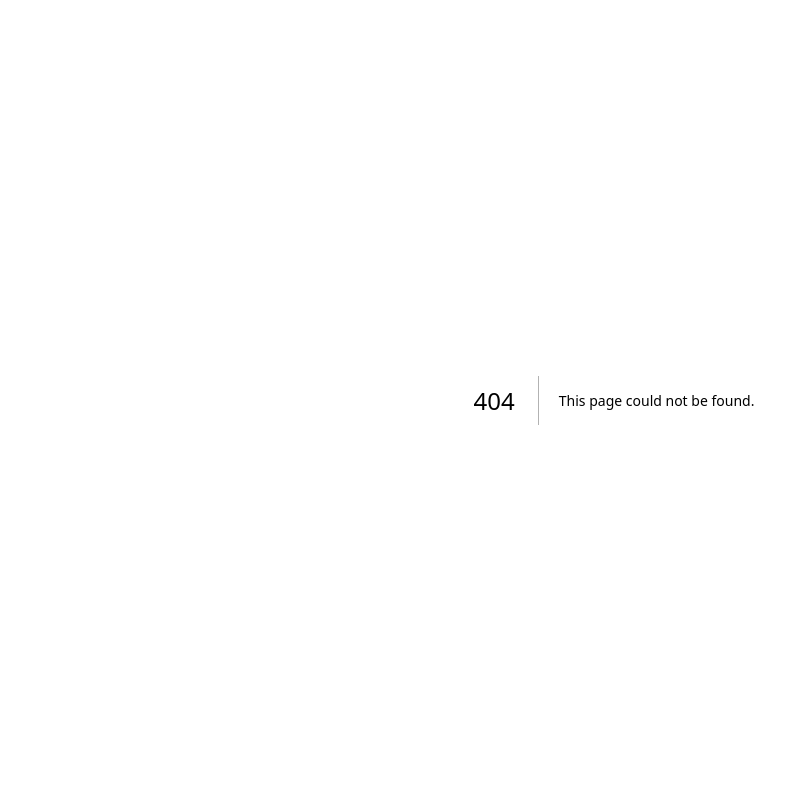
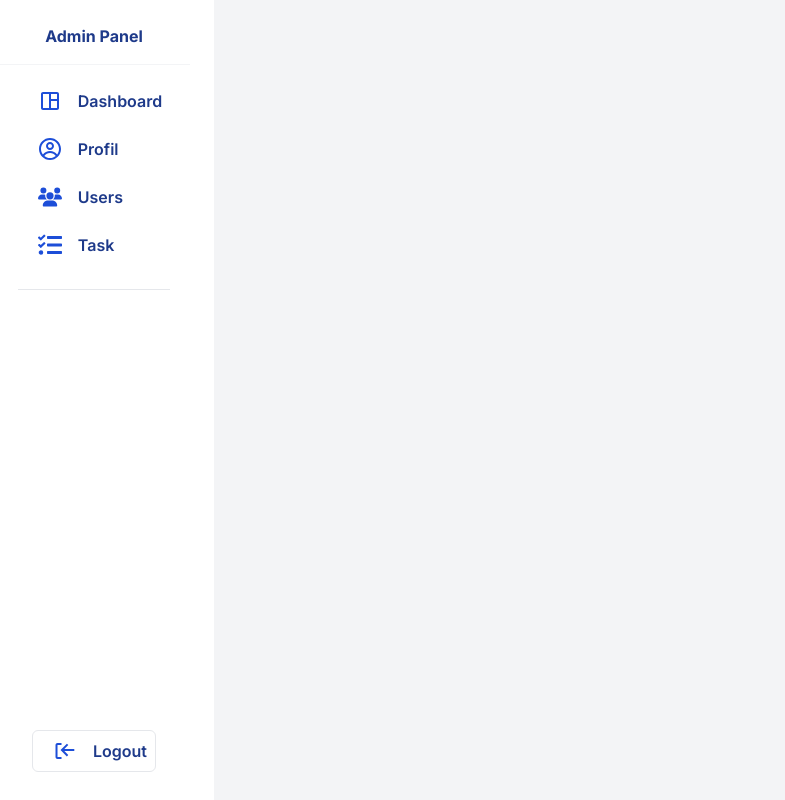
Before and after one commit to marinacavar/Upravljanje-zadacima, a Next.js app in the folder frontend/: page /admin in a window 1280 px wide. Before the commit this address had no page. Shown: the whole page, without its empty margins (26-811 px from the left). Built offline with nearby package versions, Linux system fonts and the light colour scheme.

Commit message:
sidebar for admin and users

```diff
--- a/frontend/package.json
+++ b/frontend/package.json
@@ -9,13 +9,11 @@
     "lint": "next lint"
   },
   "dependencies": {
+    "@headlessui/react": "^1.7.18",
     "@hookform/resolvers": "^3.3.4",
     "axios": "^1.6.8",
-
-    "next": "^14.1.3",
-
+    "jwt-decode": "^4.0.0",
     "next": "14.1.3",
-
     "react": "^18",
     "react-dom": "^18",
     "react-hook-form": "^7.51.2",
--- /dev/null
+++ b/frontend/src/app/admin/page.js
@@ -0,0 +1,64 @@
+"use client"
+import { Disclosure } from '@headlessui/react'
+import React, {useState} from 'react'
+import { GiHamburgerMenu } from 'react-icons/gi'
+// import icons from react-icons
+import {MdOutlineSpaceDashboard } from "react-icons/md";
+import { CgProfile, CgLogOut } from "react-icons/cg";
+import { FaUsers } from "react-icons/fa6";
+import { FaTasks } from "react-icons/fa";
+
+
+export default function Sidebar() {
+   return (
+    <div>
+    <Disclosure as= "nav">
+      <Disclosure.Button className="absolute top-4 right-4 inline-flex items-center peer justify-center rounded-md p-2 text-blue-700 hover:text-white focus:outline-none focus:ring-2 focus:ring-inset focus:rind-white group hover:bg-blue-700">
+        <GiHamburgerMenu
+          className="block md:hidden h-6 w-6"
+          aria-hidden="true"
+        />
+      </Disclosure.Button>
+      <div className="p-6 w-1/2 h-screen bg-white z-20 fixed top-0 -left-96 lg:left-0 lg:w-60  peer-focus:left-0 peer:transition ease-out delay-150 duration-200">
+        <div className="flex flex-col justify-start items-center">
+          <h1 className='text-base text-center cursor-pointer font-bold text-blue-900 border-b border-gray-100 pb-4 w-full'>Admin Panel</h1>
+          <div className="my-4 border-b border-grey-100 pb-4">
+            <div className="flex mb-2 justify-start items-center gap-4 pl-5 hover:bg-blue-700 p-2 rounded-md group cursor-pointer hover:shadow-lg m-auto">
+              {/* need icons */}
+              <MdOutlineSpaceDashboard className="text-2xl text-blue-700 group-hover:text-white" />
+              <h3 className='text-base text-blue-900 group-hover:text-white font-semibold'>Dashboard</h3>
+            </div>
+            <div className="flex mb-2 justify-start items-center gap-4 pl-5 hover:bg-blue-700 p-2 rounded-md group cursor-pointer hover:shadow-lg m-auto">
+              {/* need icons */}
+              <CgProfile className="text-2xl text-blue-700 group-hover:text-white" />
+              <h3 className='text-base text-blue-900 group-hover:text-white font-semibold'>Profil</h3>
+            </div>
+            <div className="flex mb-2 justify-start items-center gap-4 pl-5 hover:bg-blue-700 p-2 rounded-md group cursor-pointer hover:shadow-lg m-auto">
+              {/* need icons */}
+              <FaUsers className="text-2xl text-blue-700 group-hover:text-white" />
+              <h3 className='text-base text-blue-900 group-hover:text-white font-semibold'>Users</h3>
+            </div>
+            <div className="flex mb-2 justify-start items-center gap-4 pl-5 hover:bg-blue-700 p-2 rounded-md group cursor-pointer hover:shadow-lg m-auto">
+              {/* need icons */}
+              <FaTasks className="text-2xl text-blue-700 group-hover:text-white" />
+              <h3 className='text-base text-blue-900 group-hover:text-white font-semibold'>Task</h3>
+            </div>
+
+          </div>
+
+           {/* logout */}
+           <div className="absolute bottom-5 left-13 flex items-center justify-center">
+              <div className="flex mb-2 justify-start items-center gap-4 pl-5 border border-gray-200  hover:bg-blue-700 p-2 rounded-md group cursor-pointer hover:shadow-lg m-auto">
+                <CgLogOut className="text-2xl text-blue-700 group-hover:text-white " />
+                <h3 className="text-base text-blue-900 group-hover:text-white font-semibold ">
+                  Logout
+                </h3>
+              </div>
+            </div>
+
+        </div>
+      </div>
+      </Disclosure>
+    </div>
+  )
+}
--- a/frontend/src/app/auth/sign-in/page.js
+++ /dev/null
@@ -1,10 +0,0 @@
-export default function SignIn() {
-
-    return (
-
-      <div className="flex flex-col justify-center min-h-screen py-2 bg-gray-100">
-      hjh
-      </div>
-    );
-
-  }
--- a/frontend/src/app/components/navbar.js
+++ b/frontend/src/app/components/navbar.js
@@ -23,8 +23,7 @@
               <div className="ml-4 flex items-center space-x-4">
                 <a href="/" className="text-white hover:bg-white hover:text-black rounded-lg p-2">Home</a>
                 <a href="/" className="text-white hover:bg-white hover:text-black rounded-lg p-2">About</a>
-                <a href="/" className="text-white hover:bg-white hover:text-black rounded-lg p-2">Services</a>
-                <a href="/" className="text-white hover:bg-white hover:text-black rounded-lg p-2">Contact</a>
+                <a href="/" className="text-white hover:bg-white hover:text-black rounded-lg p-2">Logout</a>
               </div>
             </div>
             <div className="md:hidden flex items-center">
@@ -72,8 +71,8 @@
             <div className="px-2 pt-2 pb-3 space-y-1 sm:px-3">
                 <a href="/" className="text-white block hover:bg-white hover:text-black rounded-lg p-2">Home</a>
                 <a href="/" className="text-white block hover:bg-white hover:text-black rounded-lg p-2">About</a>
-                <a href="/" className="text-white block hover:bg-white hover:text-black rounded-lg p-2">Services</a>
-                <a href="/" className="text-white block hover:bg-white hover:text-black rounded-lg p-2">Contact</a>
+                <a href="/" className="text-white block hover:bg-white hover:text-black rounded-lg p-2">Logout</a>
+
             </div>
           </div>
         )}
--- a/frontend/src/app/globals.css
+++ b/frontend/src/app/globals.css
@@ -1,3 +1,10 @@
 @tailwind base;
 @tailwind components;
 @tailwind utilities;
+
+
+@layer base {
+    body{
+        @apply bg-gray-100;
+    }
+}
--- /dev/null
+++ b/frontend/src/app/home/page.js
@@ -0,0 +1,60 @@
+"use client"
+import { Disclosure } from '@headlessui/react'
+import React, {useState} from 'react'
+import { GiHamburgerMenu } from 'react-icons/gi'
+// import icons from react-icons
+import {MdOutlineSpaceDashboard } from "react-icons/md";
+import { CgProfile, CgLogOut } from "react-icons/cg";
+import { FaTasks } from "react-icons/fa";
+
+
+export default function Sidebar() {
+   return (
+    <div>
+    <Disclosure as= "nav">
+      <Disclosure.Button className="absolute top-4 right-4 inline-flex items-center peer justify-center rounded-md p-2 text-blue-700 hover:text-white focus:outline-none focus:ring-2 focus:ring-inset focus:rind-white group hover:bg-blue-700">
+        <GiHamburgerMenu
+          className="block md:hidden h-6 w-6"
+          aria-hidden="true"
+        />
+      </Disclosure.Button>
+      <div className="p-6 w-1/2 h-screen bg-white z-20 fixed top-0 -left-96 lg:left-0 lg:w-60  peer-focus:left-0 peer:transition ease-out delay-150 duration-200">
+        <div className="flex flex-col justify-start items-center">
+          <div className='text-base text-center cursor-pointer font-bold border-b border-gray-100 pb-4 w-full'>
+          <span className="text-blue-800">Company</span>Name
+          </div>
+          <div className="my-4 border-b border-grey-100 pb-4">
+            <div className="flex mb-2 justify-start items-center gap-4 pl-5 hover:bg-blue-700 p-2 rounded-md group cursor-pointer hover:shadow-lg m-auto">
+              {/* need icons */}
+              <MdOutlineSpaceDashboard className="text-2xl text-blue-700 group-hover:text-white" />
+              <h3 className='text-base text-blue-900 group-hover:text-white font-semibold'>Dashboard</h3>
+            </div>
+            <div className="flex mb-2 justify-start items-center gap-4 pl-5 hover:bg-blue-700 p-2 rounded-md group cursor-pointer hover:shadow-lg m-auto">
+              {/* need icons */}
+              <CgProfile className="text-2xl text-blue-700 group-hover:text-white" />
+              <h3 className='text-base text-blue-900 group-hover:text-white font-semibold'>Profil</h3>
+            </div>
+            <div className="flex mb-2 justify-start items-center gap-4 pl-5 hover:bg-blue-700 p-2 rounded-md group cursor-pointer hover:shadow-lg m-auto">
+              {/* need icons */}
+              <FaTasks className="text-2xl text-blue-700 group-hover:text-white" />
+              <h3 className='text-base text-blue-900 group-hover:text-white font-semibold'>Task</h3>
+            </div>
+
+          </div>
+
+           {/* logout */}
+           <div className="absolute bottom-5 left-13 flex items-center justify-center">
+              <div className="flex mb-2 justify-start items-center gap-4 pl-5 border border-gray-200  hover:bg-blue-700 p-2 rounded-md group cursor-pointer hover:shadow-lg m-auto">
+                <CgLogOut className="text-2xl text-blue-700 group-hover:text-white " />
+                <h3 className="text-base text-blue-900 group-hover:text-white font-semibold ">
+                  Logout
+                </h3>
+              </div>
+            </div>
+
+        </div>
+      </div>
+      </Disclosure>
+    </div>
+  )
+}
--- a/frontend/src/app/layout.js
+++ b/frontend/src/app/layout.js
@@ -1,5 +1,6 @@
 import { Inter } from "next/font/google";
 import "./globals.css";
+import Navbar from "./components/navbar";
 
 const inter = Inter({ subsets: ["latin"] });
 
@@ -11,7 +12,14 @@
 export default function RootLayout({ children }) {
   return (
     <html lang="en">
-      <body className={inter.className}>{children}</body>
+
+      <body className={inter.className}>
+
+        {/* <Navbar /> */}
+        {children}
+
+      </body>
+
     </html>
   );
 }
--- a/frontend/src/app/page.js
+++ b/frontend/src/app/page.js
@@ -45,7 +45,7 @@
     try {
       const response = await axios.post('http://localhost:3001/login', data);
       console.log(response.data);
-      router.push('/auth/sign-in');
+      router.push('/home');
     } catch (error) {
       console.error("signup error", error.response.data);
     }
```
Also changed, not shown: 2 other files (tests, documents, lock files or other folders).
